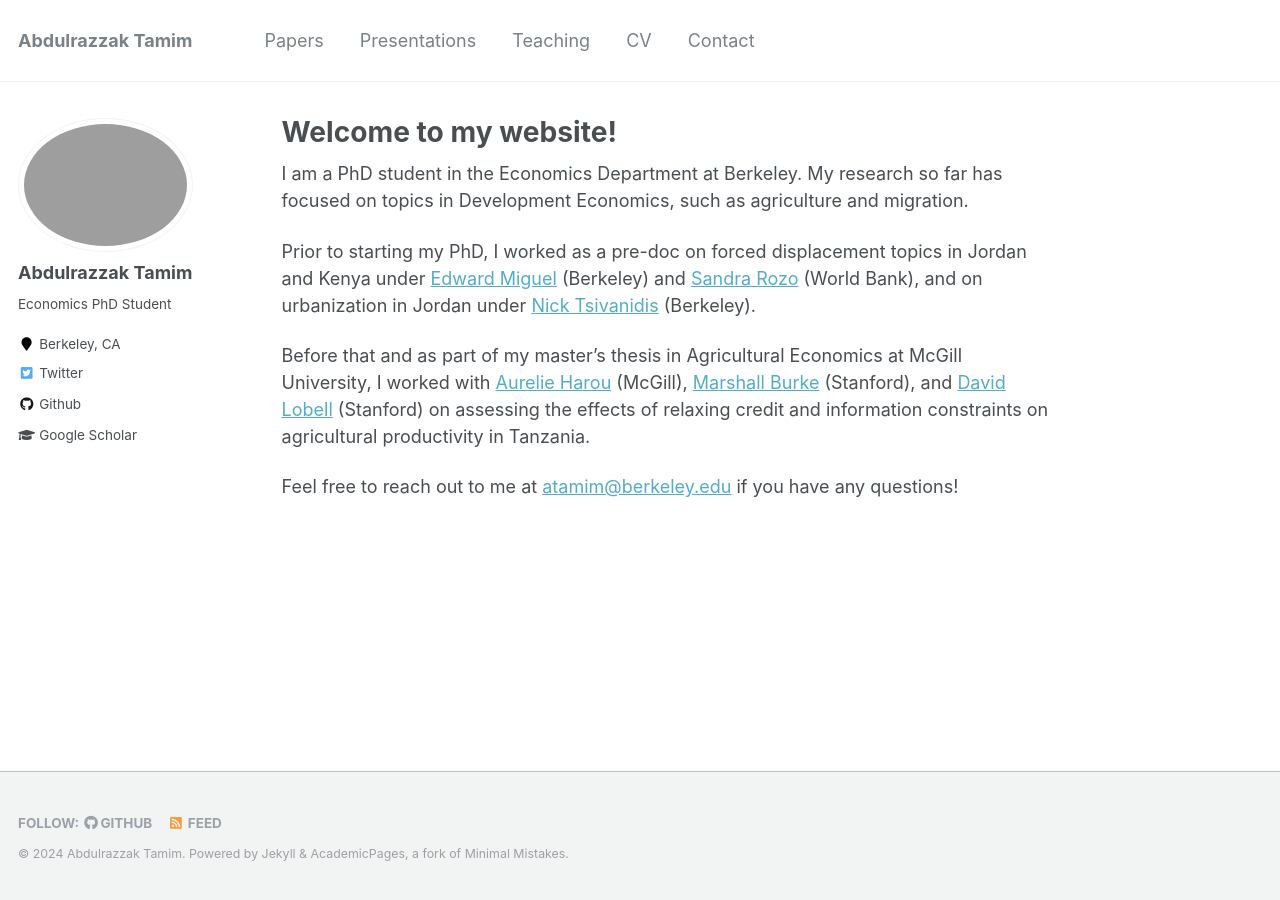
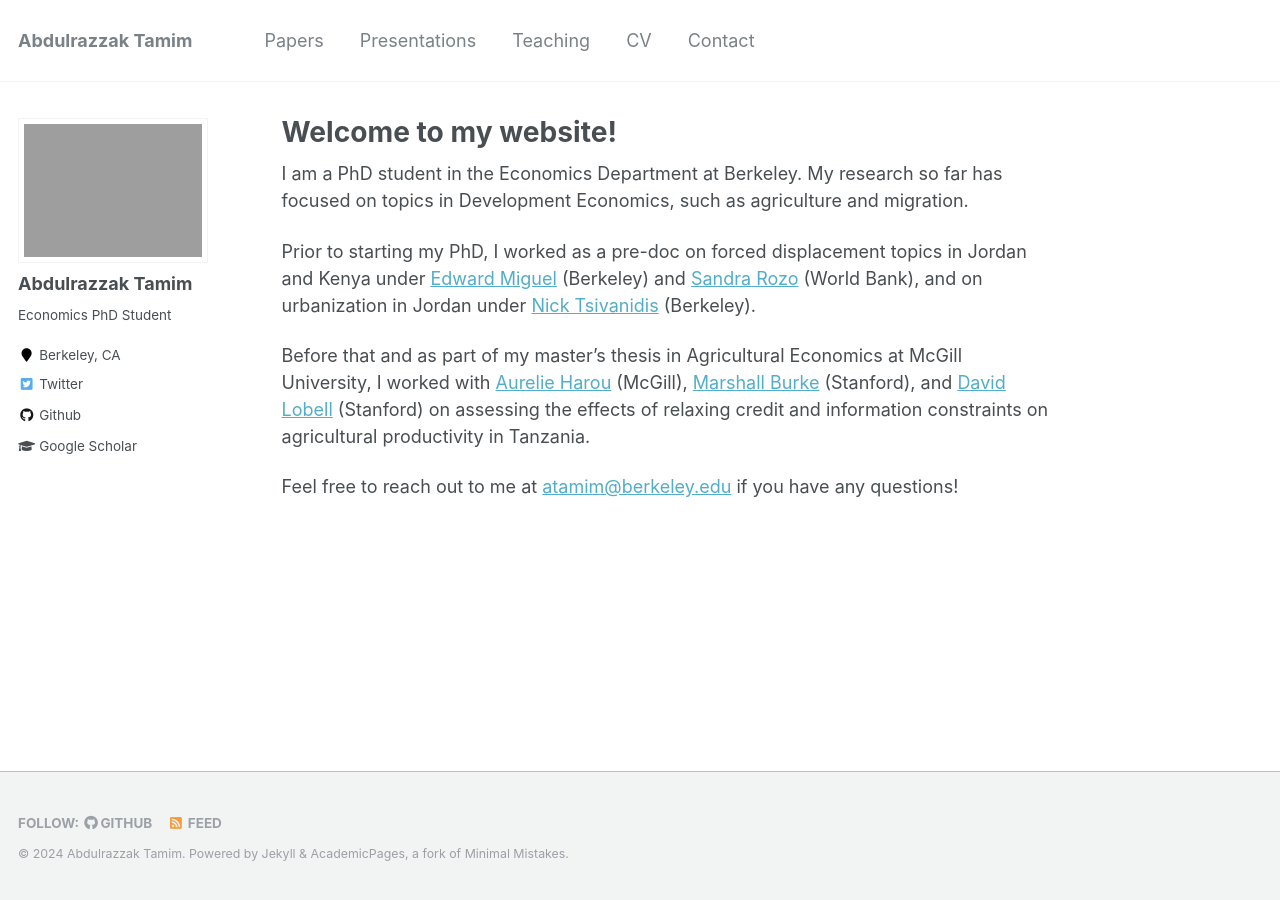
Before and after one commit to AbdulrazzakTamim/abdulrazzaktamim.github.io, a Jekyll site: the page built from _pages/about.md, in a window 1280 px wide. Built offline with Jekyll 4.4.1, drawn with Linux system fonts in a browser that asks for light colours; comment, search, counter and statistics services are not loaded.

Commit message:
Update _sidebar.scss

```diff
--- a/_sass/_sidebar.scss
+++ b/_sass/_sidebar.scss
@@ -83,8 +83,8 @@
   }
 
   img {
-    max-width: 175px;
-    border-radius: 50%;
+    //max-width: 175px;
+    //border-radius: 50%;
 
     @include breakpoint($large) {
       padding: 5px;
```
